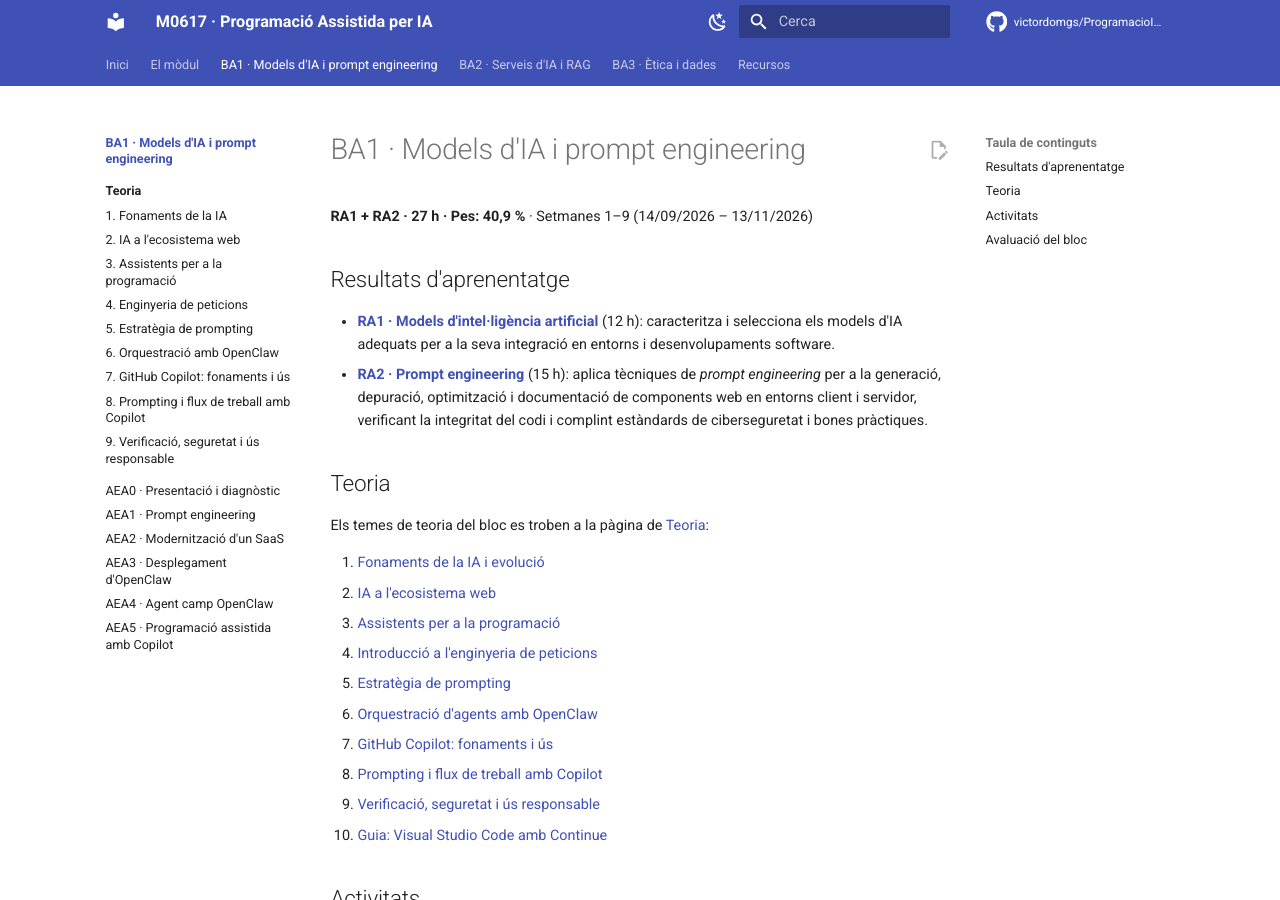
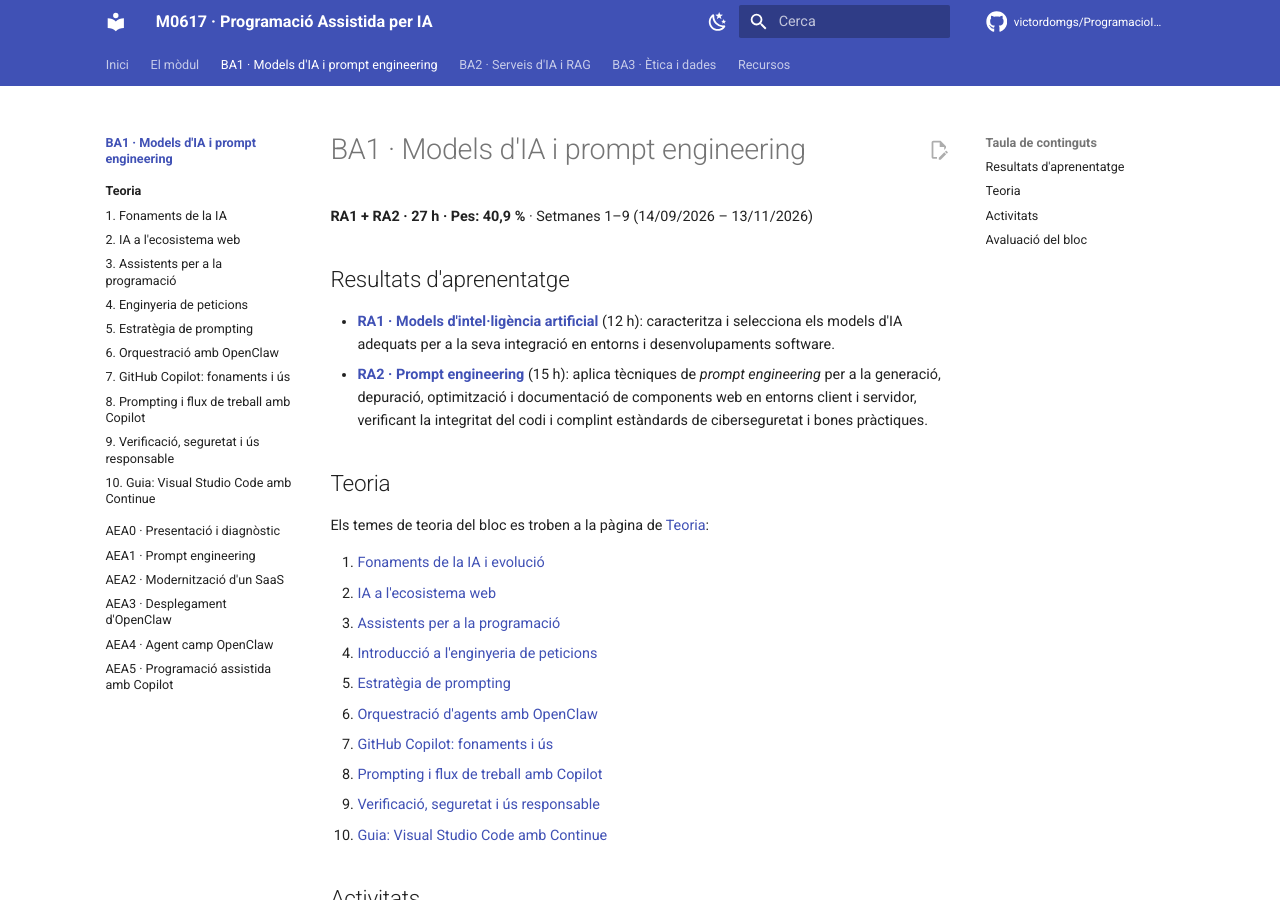
Before and after one commit to victordomgs/ProgramacioIADAW, an MkDocs documentation site: the page built from docs/ba1/index.md, in a window 1280 px wide and 900 px high. Built offline with MkDocs 1.6.1 and Material for MkDocs 9.7.7, drawn with Linux system fonts in a browser that asks for light colours; comment, search, counter and statistics services are not loaded.

Commit message:
Add section for Visual Studio Code with Continue

```diff
--- a/mkdocs.yml
+++ b/mkdocs.yml
@@ -104,6 +104,7 @@ nav:
           - "7. GitHub Copilot: fonaments i ús": ba1/teoria/07-copilot-fonaments.md
           - "8. Prompting i flux de treball amb Copilot": ba1/teoria/08-copilot-prompting-flux.md
           - "9. Verificació, seguretat i ús responsable": ba1/teoria/09-copilot-verificacio-seguretat.md
+          - "10. Guia: Visual Studio Code amb Continue": ba1/teoria/10-continue-guia.md
       - "AEA0 · Presentació i diagnòstic": ba1/aea00-inici/index.md
       - "AEA1 · Prompt engineering": ba1/aea01-prompt-engineering/index.md
       - "AEA2 · Modernització d'un SaaS": ba1/aea02-modernitzacio-saas/index.md
```
